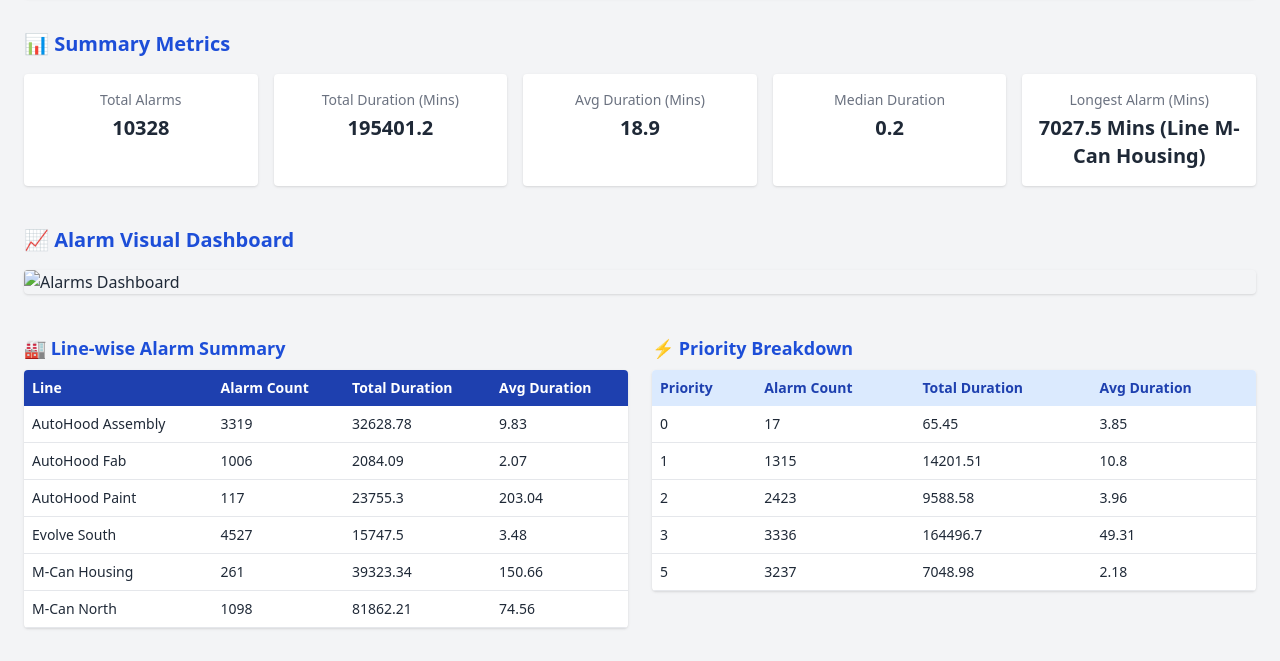
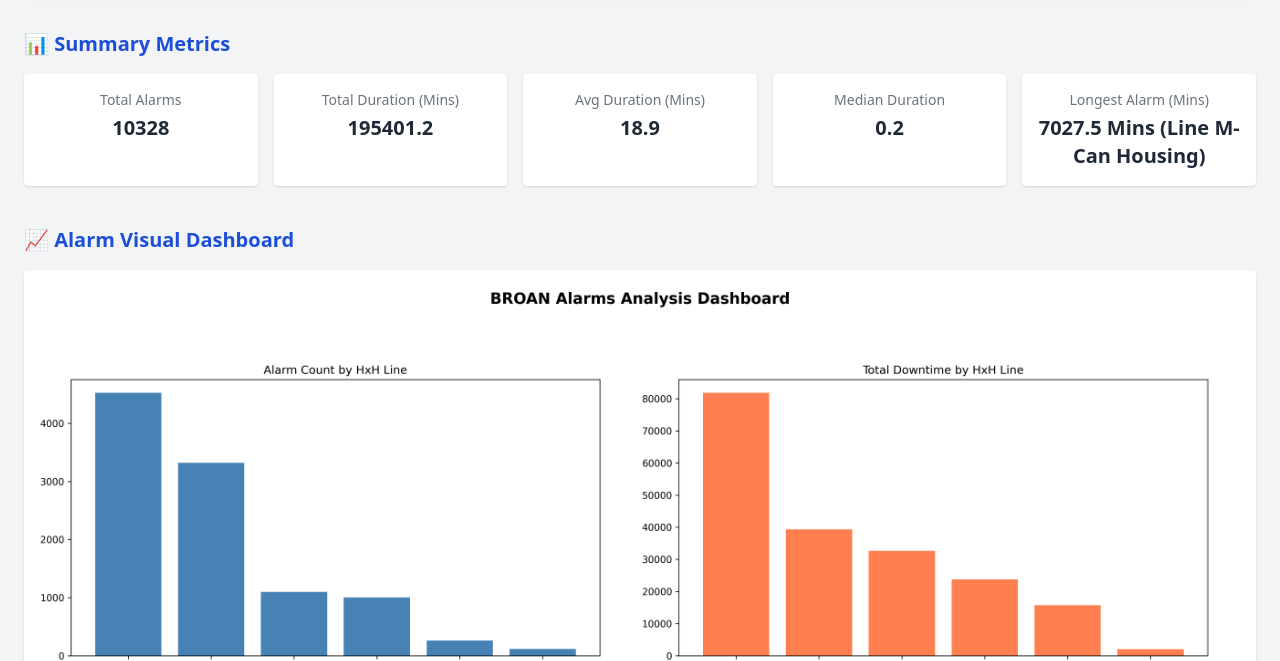
Before and after one commit to Syed-nas/test, a plain HTML site: page alarm_report.html in a window 1280 px wide. Shown: the part 98-759 px from the top of the page. Drawn offline with nearby package versions, Linux system fonts and the light colour scheme.

Commit message:
Update alarm_report.html

```diff
--- a/alarm_report.html
+++ b/alarm_report.html
@@ -47,7 +47,7 @@
     <!-- Dashboard Chart -->
     <section class="mb-10">
         <h2 class="text-xl font-semibold text-blue-700 mb-4">📈 Alarm Visual Dashboard</h2>
-        <img src="broan_alarms_dashboard.png" alt="Alarms Dashboard" class="w-full rounded shadow">
+        <img src="images/broan_alarms_dashboard.png" alt="Alarms Dashboard" class="w-full rounded shadow">
     </section>
 
     <!-- Line-wise Alarm Summary & Priority Breakdown -->
```
